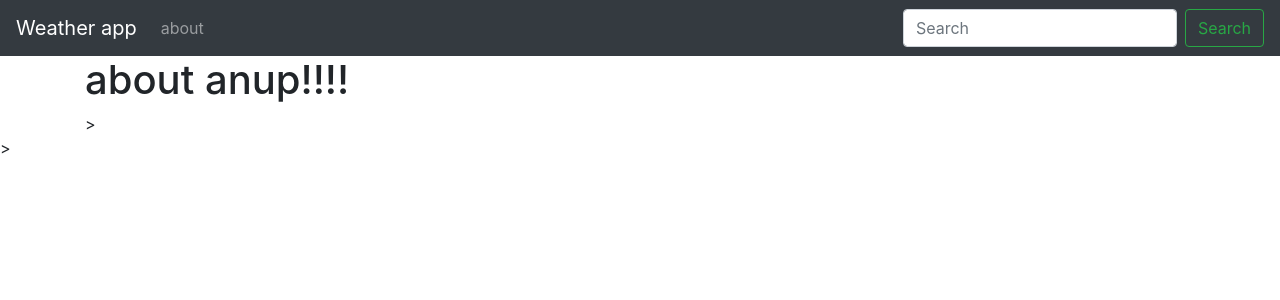
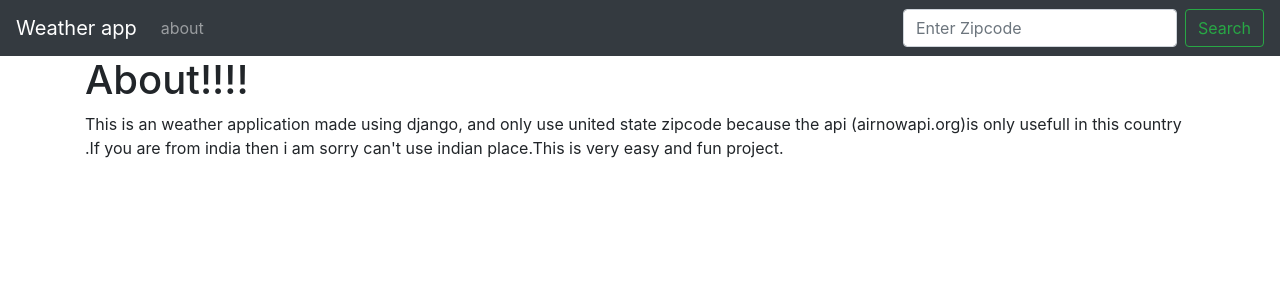
Before and after one commit to Anup-repo/Django_Weather, a Django app: page /about.html in a window 1280 px wide. Shown: the top 300 px of the page. Run offline with Django 3.2, Linux system fonts and the light colour scheme; some libraries are stand-ins or nearby versions.

Commit message:
final commit

```diff
--- a/lookup/views.py
+++ b/lookup/views.py
@@ -1,11 +1,76 @@
 from django.shortcuts import render
-from django.http import HttpResponse
 
 
 # Create your views here.
 def home(request):
-    return render(request, 'home.html', {"name": "anup"})
+    import json
+    import requests
+
+    if request.method == "POST":
+        zipcode = request.POST['zipcode']
+
+        api_request = requests.get(
+            "http://www.airnowapi.org/aq/observation/zipCode/current/?format=application/json&zipCode=" + zipcode + "&distance=25&API_KEY=4E7245DA-30DE-4F78-A525-65A6776D361C")
+        try:
+            api = json.loads(api_request.content)
+        except Exception as e:
+            api = "Error!!"
+
+        if api[0]['Category']['Name'] == "Good":
+            category_description = "(0 - 50) Air quality is considered satisfactory, and there is no pollution, so no risk."
+            category_color = "good"
+        elif api[0]['Category']['Name'] == "Moderate":
+            category_description = "(51 - 100) Air quality is acceptable, however there is some air pollution."
+            category_color = "moderate"
+        elif api[0]['Category']['Name'] == "Unhealthy for Sensitive Groups":
+            category_description = "(100 - 150) Although general public is not likely to be affected in this AQI range," \
+                                   " but people with lung disease, order adults and children are at greater risk."
+            category_color = "unhealthy for sensitive groups"
+        elif api[0]['Category']['Name'] == "Unhealthy":
+            category_description = "(151 - 200) Everyone may begin to feel health effects, members of sensitive group may " \
+                                   "feel health issues. "
+            category_color = "unhealthy"
+        elif api[0]['Category']['Name'] == "Very Unhealthy":
+            category_description = "(201 - 300) Health Alert: Everyone may experience more serious health effects."
+            category_color = "very unhealthy"
+
+        return render(request, 'home.html', {
+            "api": api,
+            "category_description": category_description,
+            "category_color": category_color,
+        })
+    else:
+        api_request = requests.get(
+            "http://www.airnowapi.org/aq/observation/zipCode/current/?format=application/json&zipCode=20002&distance=25&API_KEY=4E7245DA-30DE-4F78-A525-65A6776D361C")
+        try:
+            api = json.loads(api_request.content)
+        except Exception as e:
+            api = "Error!!"
+
+        if api[0]['Category']['Name'] == "Good":
+            category_description = "(0 - 50) Air quality is considered satisfactory, and there is no pollution, so no risk."
+            category_color = "good"
+        elif api[0]['Category']['Name'] == "Moderate":
+            category_description = "(51 - 100) Air quality is acceptable, however there is some air pollution."
+            category_color = "moderate"
+        elif api[0]['Category']['Name'] == "Unhealthy for Sensitive Groups":
+            category_description = "(100 - 150) Although general public is not likely to be affected in this AQI range," \
+                                   " but people with lung disease, order adults and children are at greater risk."
+            category_color = "unhealthy for sensitive groups"
+        elif api[0]['Category']['Name'] == "Unhealthy":
+            category_description = "(151 - 200) Everyone may begin to feel health effects, members of sensitive group may " \
+                                   "feel health issues. "
+            category_color = "unhealthy"
+        elif api[0]['Category']['Name'] == "Very Unhealthy":
+            category_description = "(201 - 300) Health Alert: Everyone may experience more serious health effects."
+            category_color = "very unhealthy"
+
+        return render(request, 'home.html', {
+            "api": api,
+            "category_description": category_description,
+            "category_color": category_color,
+        })
 
 
 def about(request):
-    return render(request, 'about.html', {"name": "anup"})
+    return render(request, 'about.html', {})
--- a/templates/about.html
+++ b/templates/about.html
@@ -7,6 +7,8 @@
 
 {% block content %}
 
-<h1>about {{name}}!!!!</h1>>
+<h1>About!!!!</h1>
+<p>This is an weather application made using django, and only use united state zipcode because the api (airnowapi.org)is only
+    usefull in this country .If you are from india then i am sorry can't use indian place.This is very easy and fun project.</p>
 
 {% endblock %}
--- a/templates/base.html
+++ b/templates/base.html
@@ -9,6 +9,13 @@
     <link rel="stylesheet" href="https://stackpath.bootstrapcdn.com/bootstrap/4.5.0/css/bootstrap.min.css" integrity="sha384-9aIt2nRpC12Uk9gS9baDl411NQApFmC26EwAOH8WgZl5MYYxFfc+NcPb1dKGj7Sk" crossorigin="anonymous">
 
     <title>Hello, world!</title>
+    <style>
+      .good {background-color: #0C0 ;}
+      .moderate {background-color: #FFF00 ;}
+      .unhealthy for sensitive groups {background-color: #FF9900 ;}
+      .unhealthy {background-color: #FF0000 ;}
+      .very unhealthy {background-color: #990066 ;}
+    </style>
   </head>
   <body>
 
@@ -24,8 +31,9 @@
         <a class="nav-link" href="{% url 'about' %}">about</a>
       </li>
     </ul>
-    <form class="form-inline my-2 my-lg-0">
-      <input class="form-control mr-sm-2" type="search" placeholder="Search" aria-label="Search">
+    <form action="{% url 'home'%}" class="form-inline my-2 my-lg-0" method="POST">
+        {% csrf_token %}
+      <input class="form-control mr-sm-2" type="search" placeholder="Enter Zipcode" aria-label="Search" name="zipcode">
       <button class="btn btn-outline-success my-2 my-sm-0" type="submit">Search</button>
     </form>
   </div>
@@ -37,7 +45,7 @@
 
     {% endblock %}
 
-  </div>>
+  </div>
 
     <!-- Optional JavaScript -->
     <!-- jQuery first, then Popper.js, then Bootstrap JS -->
```
Also changed, not shown: templates/home.html (+19 -1 lines).
